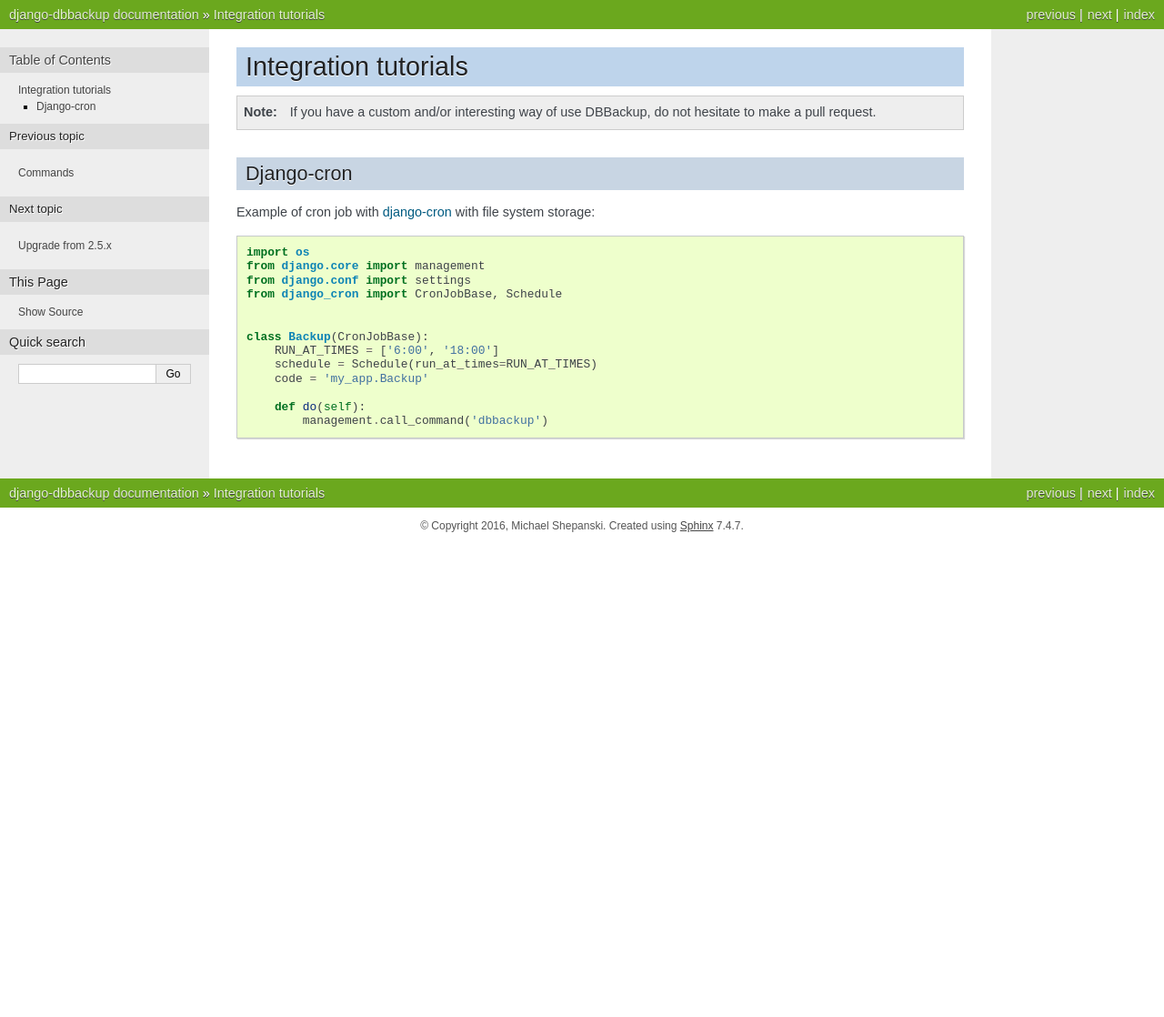
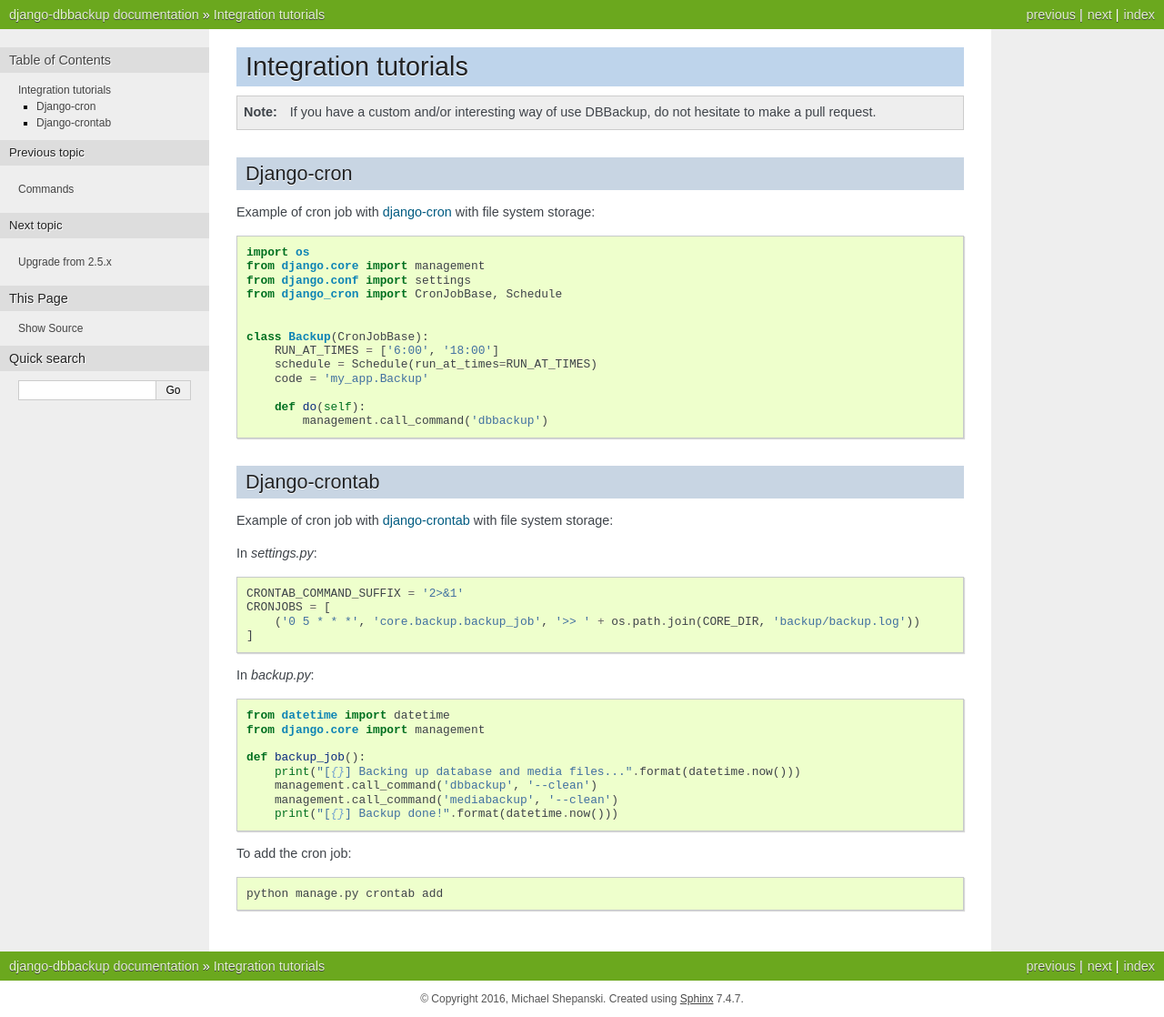
Before and after one commit to jazzband/django-dbbackup, a Sphinx documentation site: the page built from docs/integration.rst, in a window 1280 px wide. Shown: the whole page at 91% size. Built offline with Sphinx 7.4.7, drawn with Linux system fonts in a browser that asks for light colours; the version number could not be read and is left out; before the commit the page ends 900 px from its top, so only the background shows below that.

Commit message:
[DOCS]: Django crontab integration (#476)

```diff
--- a/docs/integration.rst
+++ b/docs/integration.rst
@@ -26,3 +26,33 @@
           management.call_command('dbbackup')
 
 .. _`django-cron`: https://github.com/Tivix/django-cron
+
+Django-crontab
+--------------
+
+Example of cron job with `django-crontab`_ with file system storage:
+
+In `settings.py`: ::
+
+  CRONTAB_COMMAND_SUFFIX = '2>&1'
+  CRONJOBS = [
+      ('0 5 * * *', 'core.backup.backup_job', '>> ' + os.path.join(CORE_DIR, 'backup/backup.log'))
+  ]
+
+In `backup.py`: ::
+
+  from datetime import datetime
+  from django.core import management
+
+  def backup_job():
+      print("[{}] Backing up database and media files...".format(datetime.now()))
+      management.call_command('dbbackup', '--clean')
+      management.call_command('mediabackup', '--clean')
+      print("[{}] Backup done!".format(datetime.now()))
+
+
+To add the cron job: ::
+
+  python manage.py crontab add
+
+.. _`django-crontab`: https://github.com/kraiz/django-crontab
```
